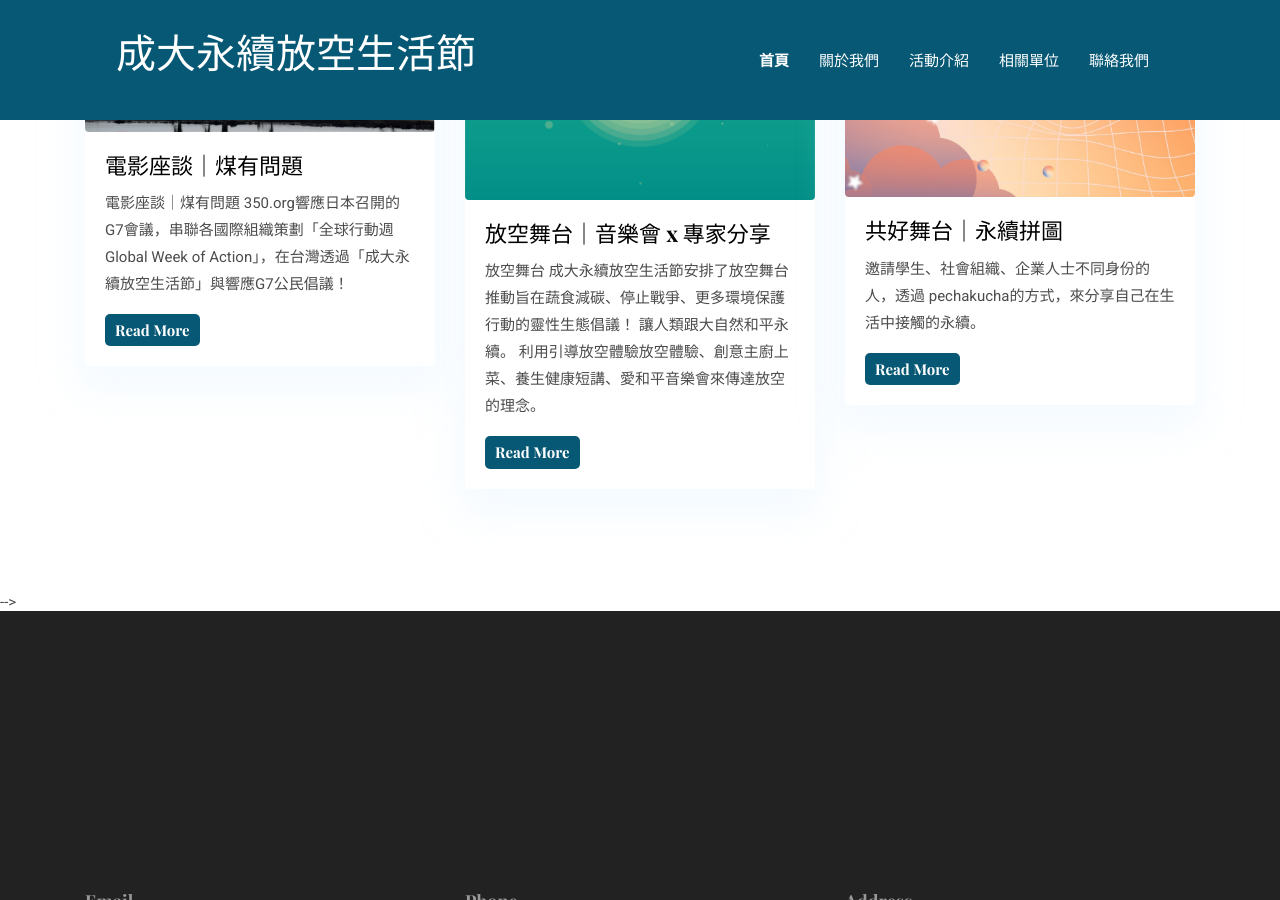
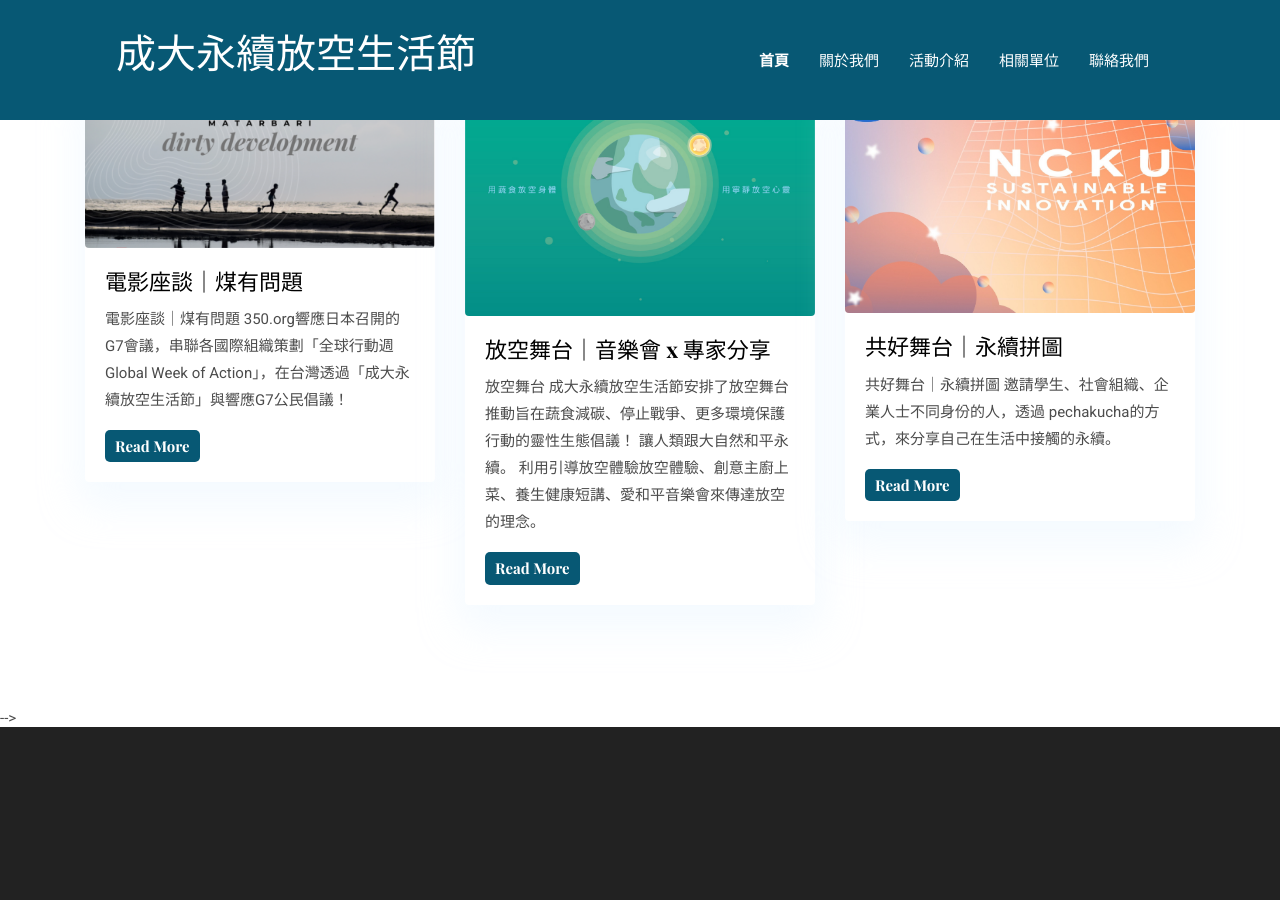
Before and after one commit to NCKU-sustainable-innovation-club/NCKU-sustainable-innovation-club.github.io, a Jekyll site: the page built from _posts/2017-05-26-共好舞台｜永續拼圖.markdown, in a window 1280 px wide and 900 px high, scrolled down 2396 px. Built offline with Jekyll 4.4.1, drawn with Linux system fonts in a browser that asks for light colours.

Commit message:
Add stage title

```diff
--- a/_posts/2017-05-26-共好舞台｜永續拼圖.markdown
+++ b/_posts/2017-05-26-共好舞台｜永續拼圖.markdown
@@ -5,7 +5,7 @@ date:   2023-05-01 13:06:55 +0300
 image:  assets/images/blog/共好banner.jpeg
 author: 成大永續創新社
 ---
-
+# 共好舞台｜永續拼圖
 **邀請學生、社會組織、企業人士不同身份的人，透過 pechakucha的方式，來分享自己在生活中接觸的永續。**
 
 #### 永續交流平台：
```
